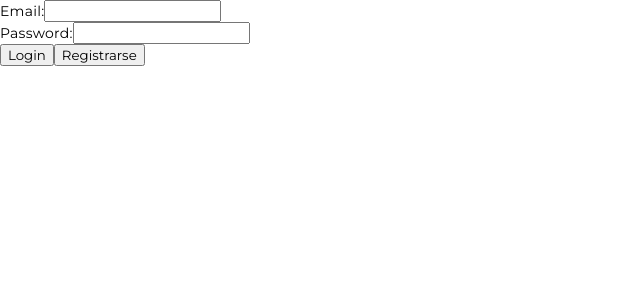
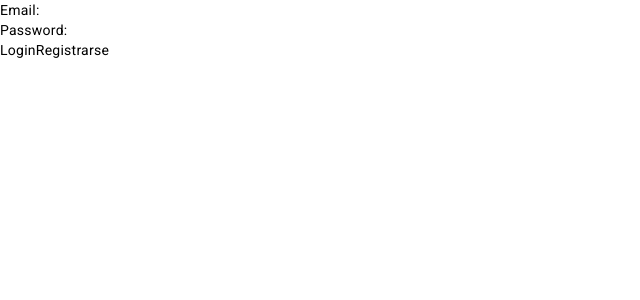
Before and after one commit to IvanCuesta/Tienda-Angel-Tfg, an Angular app in the folder front/: page /login in a window 1280 px wide. Shown: the top 300 px of the page, without its empty margins (0-640 px from the left). Built offline with nearby package versions, Linux system fonts and the light colour scheme.

Commit message:
Estilos globales de tailwind

```diff
--- a/front/src/app/app.component.ts
+++ b/front/src/app/app.component.ts
@@ -1,9 +1,8 @@
-import { Component } from '@angular/core';
+import { Component, OnInit } from '@angular/core';
 
 @Component({
   selector: 'app-root',
-  templateUrl: './app.component.html',
-  styleUrl: './app.component.css'
+  templateUrl: './app.component.html'
 })
 export class AppComponent {
   title = 'front';
--- a/front/src/styles.css
+++ b/front/src/styles.css
@@ -1,11 +1,6 @@
-/* You can add global styles to this file, and also import other style files */
-/* Estilos globales */
-@import url("https://fonts.googleapis.com/css2?family=Montserrat:wght@100;200;300;400;500;600&display=swap");
-
-* {
-  font-family: 'Montserrat', sans-serif;
-  /* Resto de tus estilos globales */
-}
+@tailwind base;
+@tailwind components;
+@tailwind utilities;
 
 
 html, body { height: 100%; }
```
Also changed, not shown: front/src/app/app.component.css (deleted).
